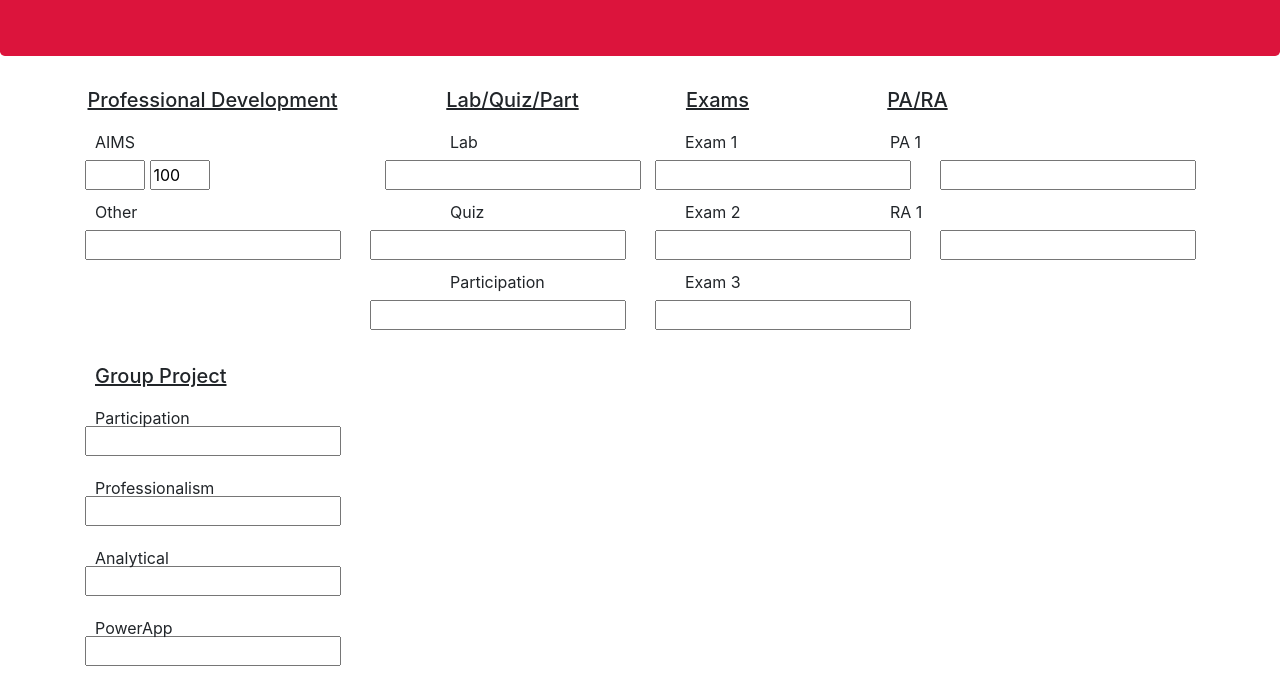
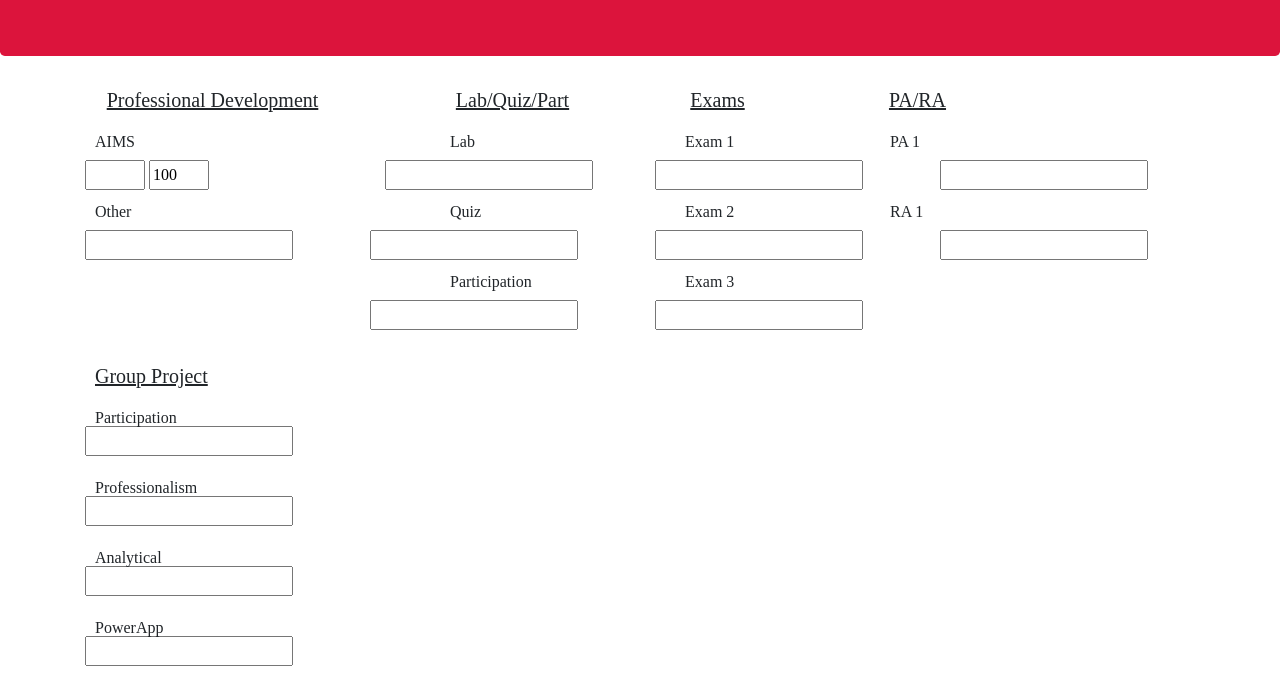
Before and after one commit to ChaseCallahan37/GradeCalc, a plain HTML site: page index.html in a window 1280 px wide. Shown: the part 128-818 px from the top of the page. Drawn offline with nearby package versions, Linux system fonts and the light colour scheme.

Commit message:
changed font

```diff
--- a/styles/styles.css
+++ b/styles/styles.css
@@ -68,5 +68,5 @@
 }
 
 body{
-    font-style: Bookman, URW Bookman L, serif;
+    font-family: Bookman, URW Bookman L, serif;
 }
```
